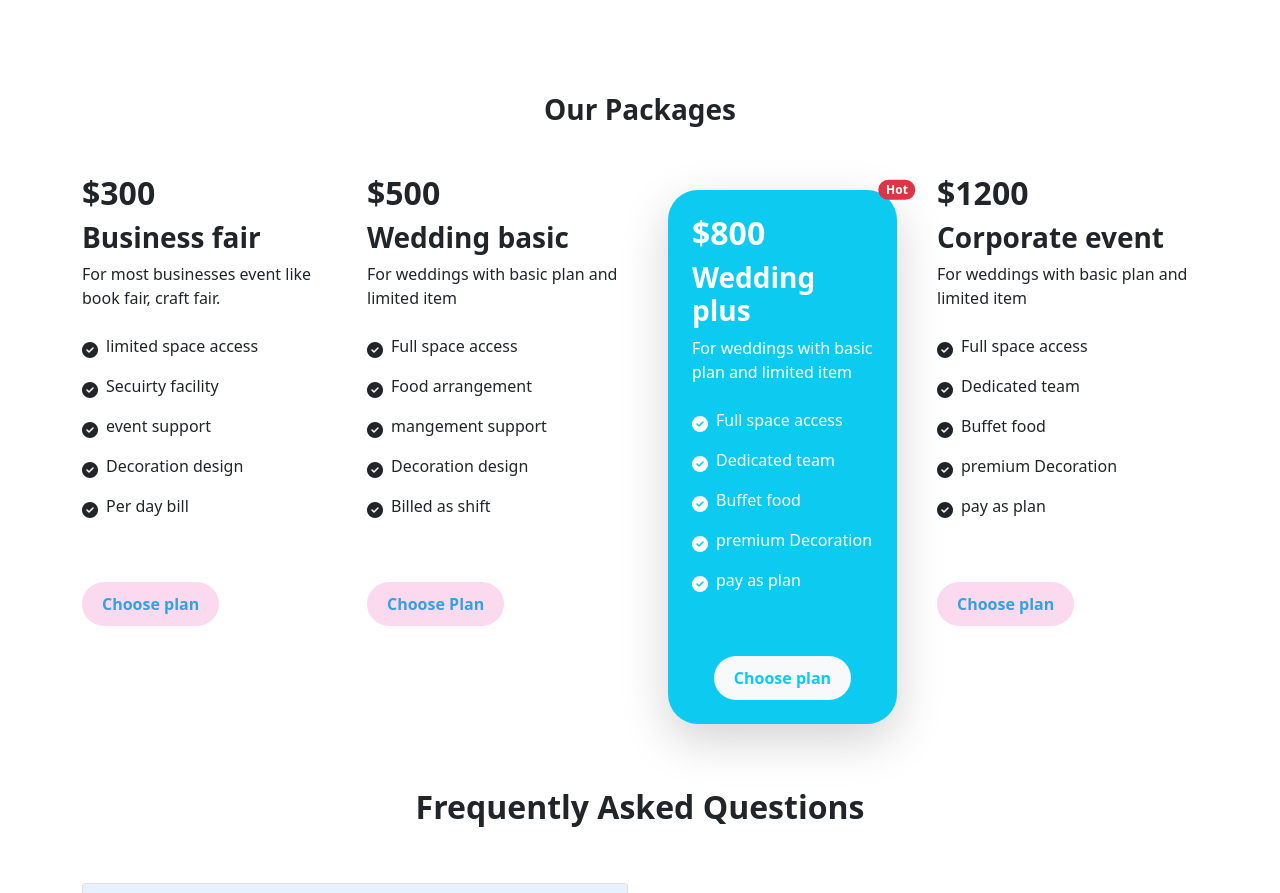
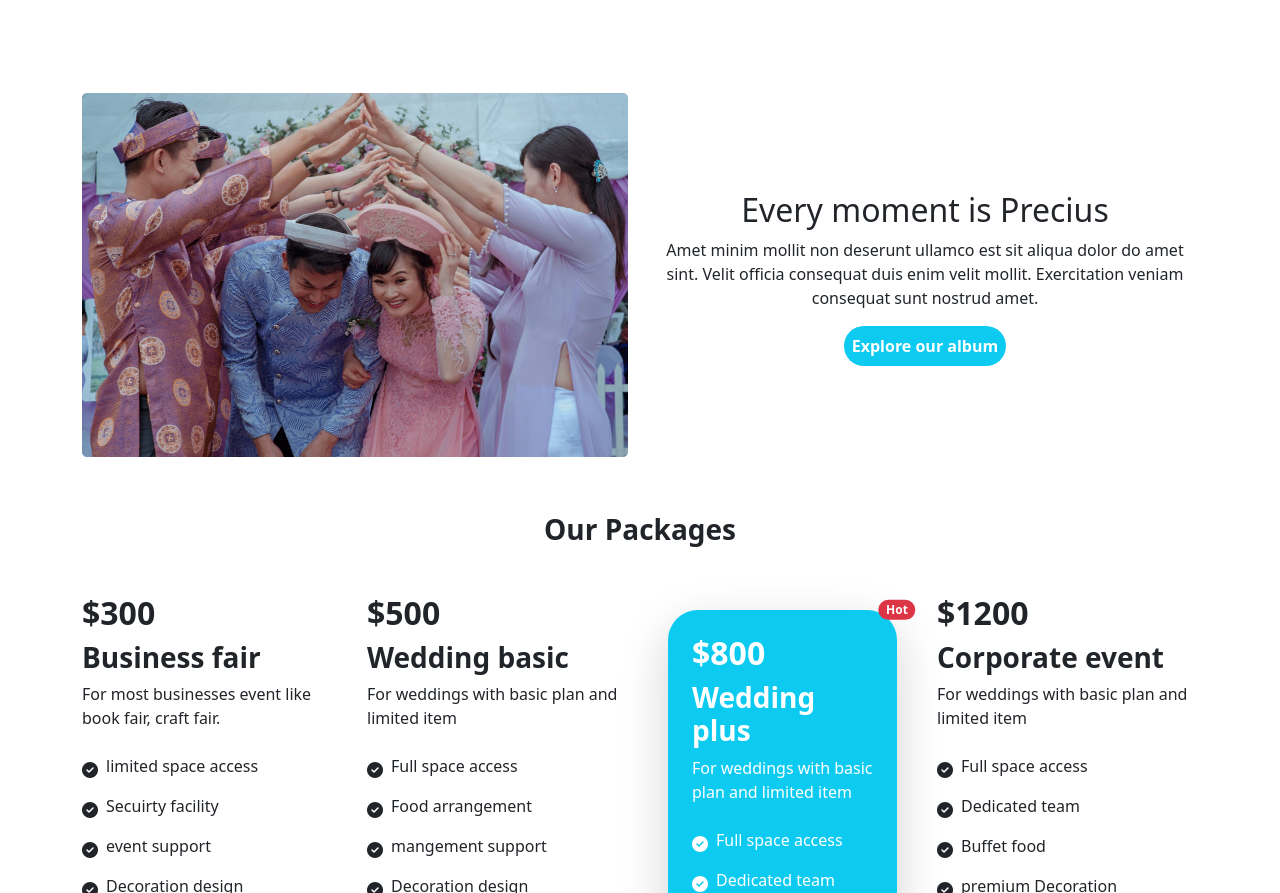
Before and after one commit to SumonsNote/-convention-center, a plain HTML site: page index.html in a window 1280 px wide. Shown: the part 1348-2241 px from the top of the page. Drawn offline with nearby package versions, Linux system fonts and the light colour scheme.

Commit message:
moments section added

```diff
--- a/css/style.css
+++ b/css/style.css
@@ -2,7 +2,6 @@
 body {
   font-family: "Poppins", sans-serif;
 }
-
 .slider img {
   width: 1440px;
   height: 650px;
--- a/index.html
+++ b/index.html
@@ -167,6 +167,22 @@
                     <div class="card-body">
                         <h5 class="card-title">Music System</h5>
                     </div>
+                </div>
+            </div>
+        </section>
+        <!-- moments -->
+        <section class="container my-5">
+            <div class="row d-flex justify-content-center align-items-center">
+                <div class="col-lg-6">
+                    <div class="mb-2 text-center">
+                        <img class="img-fluid" src="./images/wedding.png" alt="">
+                    </div>
+                </div>
+                <div class="col-lg-6 text-center">
+                    <h2>Every moment is Precius</h2>
+                    <p>Amet minim mollit non deserunt ullamco est sit aliqua dolor do amet sint. Velit officia consequat duis enim velit
+                    mollit. Exercitation veniam consequat sunt nostrud amet.</p>
+                    <button class="btn-info rounded-pill border-0 p-2 text-white fw-bold">Explore our album</button>
                 </div>
             </div>
         </section>
```
